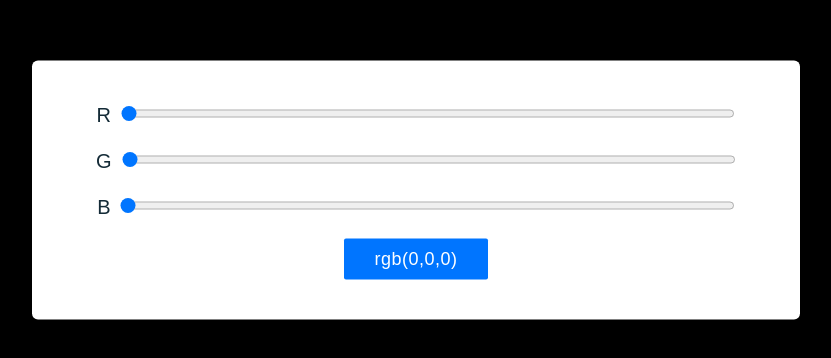
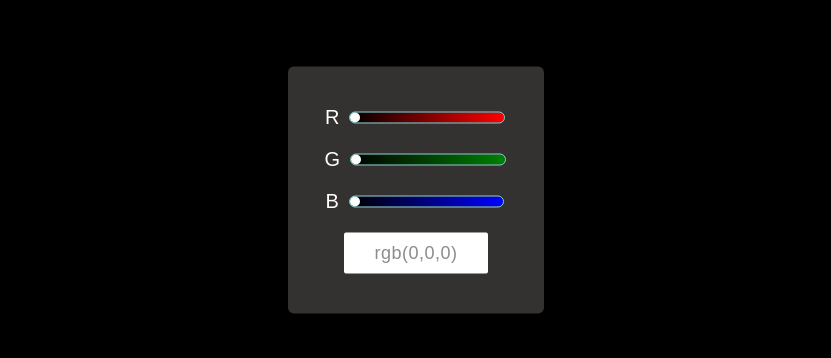
Before and after one commit to notepower2k1/FeatureList, a plain HTML site: page RGB Color/rgbcolor.html in a window 1280 px wide. Shown: the part 210-568 px from the top of the page, without its empty margins (224-1055 px from the left). Drawn offline with nearby package versions, Linux system fonts and the light colour scheme.

Commit message:
Second Fix

```diff
--- a/RGB Color/rgbcolor.css
+++ b/RGB Color/rgbcolor.css
@@ -1,12 +1,8 @@
-@import url('https://fonts.googleapis.com/css?family=Poppins:400,500,600,700&display=swap');
-*{
-        margin: 0;
-        padding: 0;
-        user-select: none;
-        box-sizing: border-box;
-}
+
 body{
     background-color: black;
+    max-width: 100%;
+    overflow-x:hidden;
 }
 .container{
     background-color: #ffff;
@@ -14,35 +10,71 @@ body{
     top:50%;
     left:50%;
     transform: translate(-50%,-50%);
-    width: 60%;
+    width: 20%;
     padding: 20px 0;
     font-size: 20px;
     font-weight: 500;
     font-family:Arial, Helvetica, sans-serif;
     border-radius: 6px;
-    color:#142b37;
+    color:white;
     justify-items: center;
     display: grid;
+    background-color: #333231;
 }
 .wrapper{
     width: 100%;
     text-align: center;
+
 }
-
 input[type="range"]
 {
     display:inline-block;
-    width: 80%;
+    width: 60%;
     margin-left:10px;
     margin-top: 25px;
 
 }
-span{
+input#red{
+  background: linear-gradient(to right, #000,red);
+  border: solid 1px #82CFD0;
+  border-radius: 8px;
+  height: 10px;
+  outline: none;
+  transition: background 450ms ease-in;
+  -webkit-appearance: none;
+}
+input#blue{
+  background: linear-gradient(to right, #000,blue);
+  border: solid 1px #82CFD0;
+  border-radius: 8px;
+  height: 10px;
+  outline: none;
+  transition: background 450ms ease-in;
+  -webkit-appearance: none;
+}
+input#green{
+  background: linear-gradient(to right, #000,green);
+  border: solid 1px #82CFD0;
+  border-radius: 8px;
+  height: 10px;
+  outline: none;
+  transition: background 450ms ease-in;
+  -webkit-appearance: none;
+}
+input[type='range']::-webkit-slider-thumb {
+  width: 10px;
+  -webkit-appearance: none;
+  height: 10px;
+  cursor: ew-resize;
+  background: white;
+  border-radius: 50%;
+}
+#output{
     display: inline-block;
     text-align: center;
-    background: #0075FF;
+    background: white;
     margin:20px 0;
-    color:#fff;
+    color:#8e8b8d;
     padding:10px 30px;
     font-size: 18px;
     border-radius: 2px;
@@ -55,7 +87,15 @@ span:hover{
     display:none;
     position: absolute;
     right:0;
-    animation: show 1s ease forwards;
+    text-align: center;
+    background: white;
+    margin:20px 0;
+    color:lightskyblue;
+    padding:10px 30px;
+    font-size: 18px;
+    border-radius: 2px;
+    letter-spacing: 0.5px;
+    animation: show 1s ease-in forwards;
 }
 .fa-copy{
     margin-right:10px;
@@ -73,4 +113,4 @@ span:hover{
     100%{
       transform: translateX(-10px);
     }
-  }
+  };
--- a/RGB Color/rgbcolor.html
+++ b/RGB Color/rgbcolor.html
@@ -40,7 +40,11 @@
 
             document.body.style.backgroundColor = 'rgb('+red+','+green+','+blue+')';
             var output =   document.getElementById("output");
+
             output.innerHTML = 'rgb('+red+','+green+','+blue+')';
+
+
+            output.style.color = 'rgb('+red+','+green+','+blue+')';
         }
 
         function Copy() {
@@ -58,6 +62,8 @@
                 notify.style.display="none";
             },2000);
 }
+
+
     </script>
 </body>
 </html>
```
Also changed, not shown: test/test.css (added, +10 -0 lines), test/test.html (added, +15 -0 lines), test/test.js (added, +4 -0 lines).
